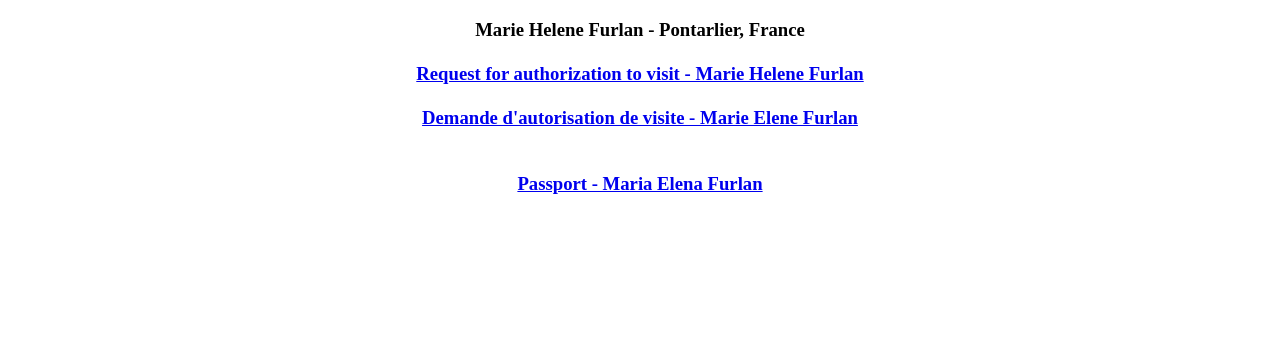
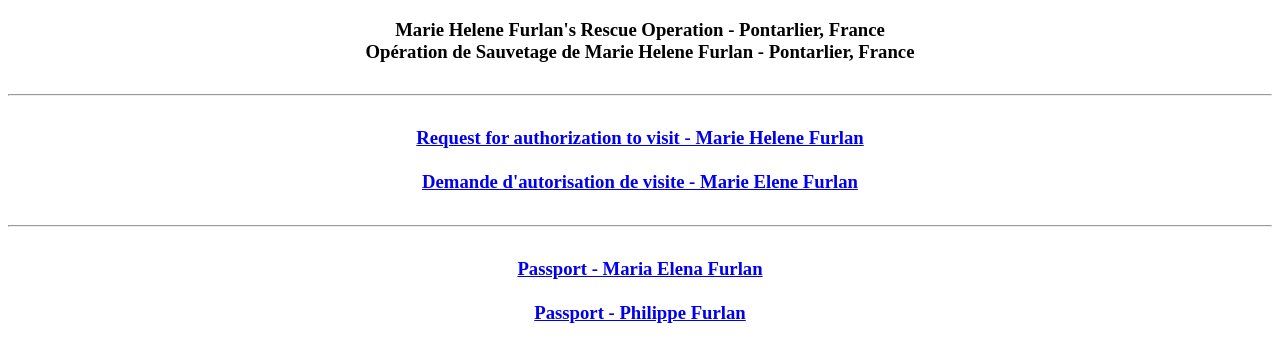
Before and after one commit to dexperiofr/ATOSfreelance.github.io, a plain HTML site: page virus.html in a window 1280 px wide. Drawn offline with Linux system fonts and the light colour scheme.

Commit message:
Add files via upload

```diff
--- a/virus.html
+++ b/virus.html
@@ -6,22 +6,21 @@
 </head>
 <body>
     <center>
-
         <h3>
-    <b>Marie Helene Furlan - Pontarlier, France</b></br>
-      &nbsp;</br>
-
-        <a href="Request for authorization to visit - Marie Helene Furlan.pdf" target=_blank>Request for authorization to visit - Marie Helene Furlan</a></br>
-              &nbsp;<br/>
-<a href="Demande d'autorisation de visite - Marie Helene Furlan.pdf" target=_blank>Demande d'autorisation de visite - Marie Elene Furlan</a></br>
-          &nbsp;<br/>
-          &nbsp;<br/>
-
-<a href="passport - maria elena.jpg" target=_blank>Passport - Maria Elena Furlan</a></br>
-
+            <b>Marie Helene Furlan's Rescue Operation - Pontarlier, France</b><br />
+            <b>Opération de Sauvetage de Marie Helene Furlan - Pontarlier, France</b><br />
+            &nbsp;<br />
+            <hr />
+            &nbsp;<br />
+            <a href="Request for authorization to visit - Marie Helene Furlan.pdf" target=_blank>Request for authorization to visit - Marie Helene Furlan</a><br />
+            &nbsp;<br />
+            <a href="Demande d'autorisation de visite - Marie Helene Furlan.pdf" target=_blank>Demande d'autorisation de visite - Marie Elene Furlan</a><br />
+            &nbsp;<br />
+            <hr />
+            &nbsp;<br />
+            <a href="passport - maria elena.jpg" target=_blank>Passport - Maria Elena Furlan</a><br />
+            &nbsp;<br />
+            <a href="passport - philippe.jpg" target=_blank>Passport - Philippe Furlan</a><br />
         </h3>
-
-
     </center>
-  </body>
-</html>
+</body></html>
```
Also changed, not shown: index.html (+3 -2 lines), passport - philippe.jpg (added). Lines whose indentation alone changed are shown as unchanged.
